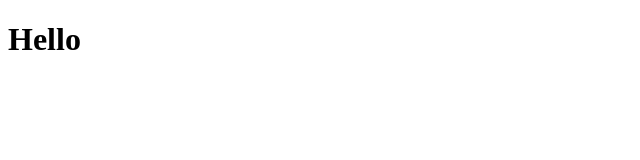
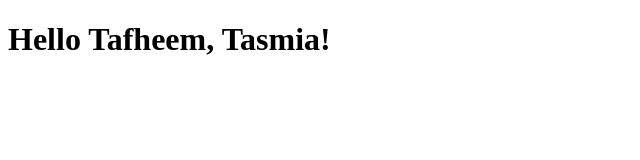
Before and after one commit to tanzin-rahman/Coursera_html, a plain HTML site: page site/index.html in a window 1280 px wide. Shown: the whole page, without its empty margins (0-640 px from the left). Drawn offline with Linux system fonts and the light colour scheme.

Commit message:
My First Page.

```diff
--- a/site/index.html
+++ b/site/index.html
@@ -1,9 +1,9 @@
 <!DOCTYPE html>
 <html>
 <head>
-   <title> Hello Tafheem, Tasmia!</title>
+   <title> Hello world</title>
 </head>
 <body>
-<h1> Hello </h1>
+<h1> Hello Tafheem, Tasmia! </h1>
 </body>
 </html>
```
